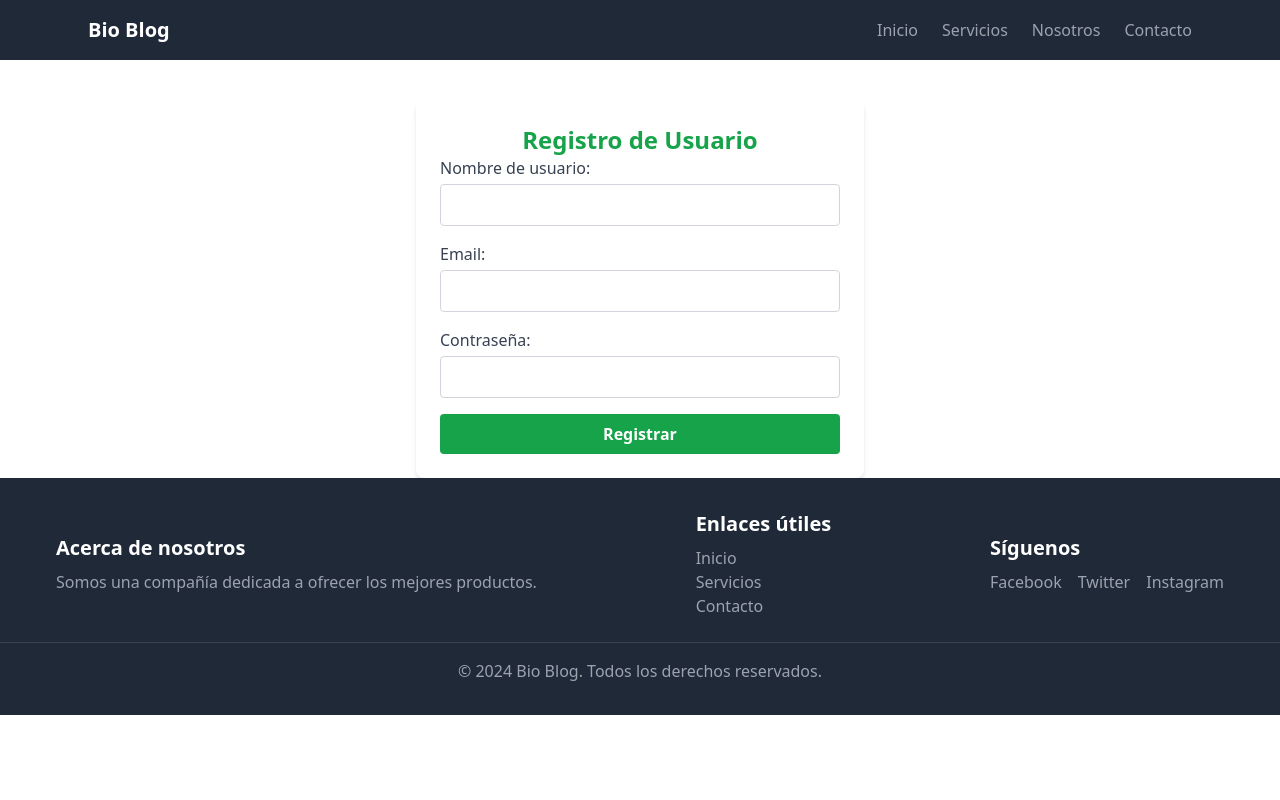
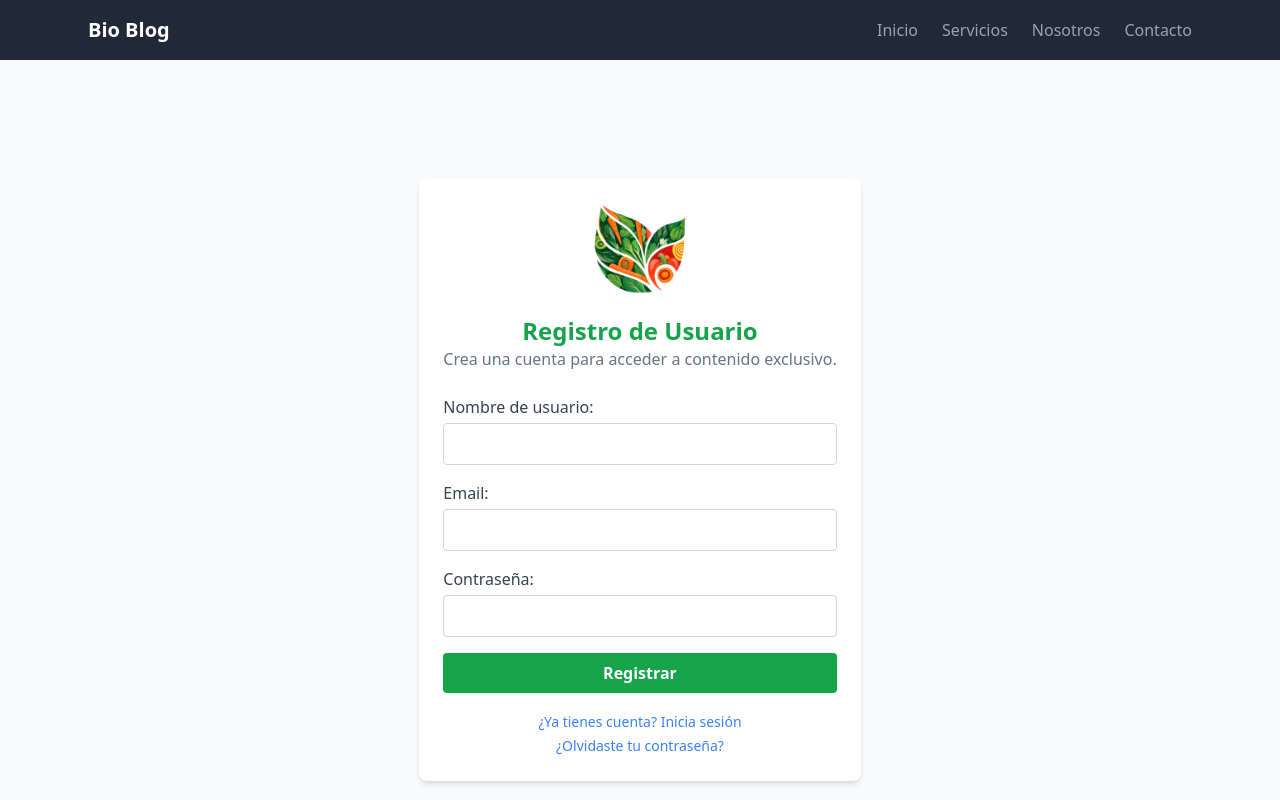
Before and after one commit to juanvprada/SavingTimeOficial, a React (Vite) app in the folder client-frontend/: page /registro in a window 1280 px wide. Shown: the top 800 px of the page. Built offline with nearby package versions, Linux system fonts and the light colour scheme.

Commit message:
feat: add logoSinFondo to RegisterForm and LoginForm

```diff
--- a/client-frontend/src/components/LoginForm.jsx
+++ b/client-frontend/src/components/LoginForm.jsx
@@ -1,5 +1,6 @@
 import React, { useState } from 'react';
 import { useNavigate } from 'react-router-dom';
+import logo from '../assets/logoSinFondo.webp'; // Asegúrate de que la ruta sea correcta
 
 const LoginForm = () => {
 
@@ -64,7 +65,11 @@ const LoginForm = () => {
 
     return (
         <section className="max-w-md mx-auto p-6 bg-white rounded-lg shadow-md mt-10">
-            <h2 className="text-2xl font-semibold text-center text-green-600">Iniciar Sesión</h2>
+            <div className="text-center mb-6">
+                <img src={logo} alt="Logo" className="mx-auto w-24 h-24 mb-4" />
+                <h2 className="text-2xl font-semibold text-green-600">Iniciar Sesión</h2>
+                <p className="text-gray-500">Accede a tu cuenta para continuar.</p>
+            </div>
             <form onSubmit={handleSubmit} className="space-y-4">
                 <div className="form-group">
                     <label className="block text-gray-700" htmlFor="email">Correo Electrónico</label>
--- a/client-frontend/src/components/RegisterForm.jsx
+++ b/client-frontend/src/components/RegisterForm.jsx
@@ -1,6 +1,7 @@
 import React, { useEffect, useState } from 'react';
 import axios from 'axios';
 import { useNavigate } from 'react-router-dom';
+import logo from '../assets/logoSinFondo.webp'; // Asegúrate de que la ruta sea correcta
 
 const RegisterForm = ({ initialData = {}, editMode = false }) => {
 
@@ -78,7 +79,11 @@ const RegisterForm = ({ initialData = {}, editMode = false }) => {
     // ==========================
     return (
         <section className="max-w-md mx-auto p-6 bg-white rounded-lg shadow-md mt-10">
-            <h2 className="text-2xl font-semibold text-center text-green-600">Registro de Usuario</h2>
+            <div className="text-center mb-6">
+                <img src={logo} alt="Logo" className="mx-auto w-24 h-24 mb-4" />
+                <h2 className="text-2xl font-semibold text-green-600">Registro de Usuario</h2>
+                <p className="text-gray-500">Crea una cuenta para acceder a contenido exclusivo.</p>
+            </div>
             <form onSubmit={handleSubmit} className="space-y-4">
                 <div className="form-group">
                     <label className="block text-gray-700">Nombre de usuario:</label>
@@ -115,6 +120,11 @@ const RegisterForm = ({ initialData = {}, editMode = false }) => {
                 </button>
             </form>
             {message && <p className="text-red-500 text-center mt-4">{message}</p>}
+            <div className="text-center mt-4">
+                <a className="text-blue-500 hover:text-blue-700 text-sm" href="/login">¿Ya tienes cuenta? Inicia sesión</a>
+                <br />
+                <a className="text-blue-500 hover:text-blue-700 text-sm" href="/reset-password">¿Olvidaste tu contraseña?</a>
+            </div>
         </section>
     );
 };
--- a/client-frontend/src/pages/Login.jsx
+++ b/client-frontend/src/pages/Login.jsx
@@ -3,7 +3,7 @@ import LoginForm from '../components/LoginForm';
 
 const Login = () => {
   return (
-    <div>
+    <div className="bg-gray-50 min-h-screen flex items-center justify-center">
       <LoginForm />
     </div>
   );
--- a/client-frontend/src/pages/Register.jsx
+++ b/client-frontend/src/pages/Register.jsx
@@ -3,7 +3,7 @@ import RegisterForm from '../components/RegisterForm';
 
 const Register = () => {
   return (
-    <div>
+    <div className="bg-gray-50 min-h-screen flex items-center justify-center">
       <RegisterForm />
     </div>
   );
```
Also changed, not shown: client-frontend/src/assets/logoSinFondo.webp (added).
